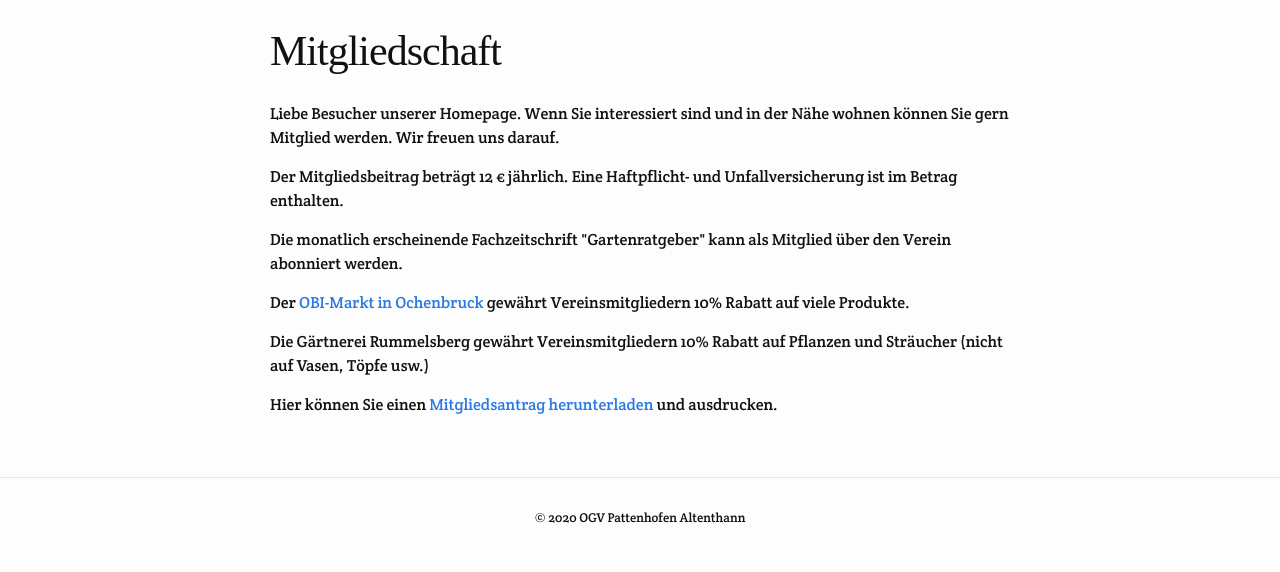
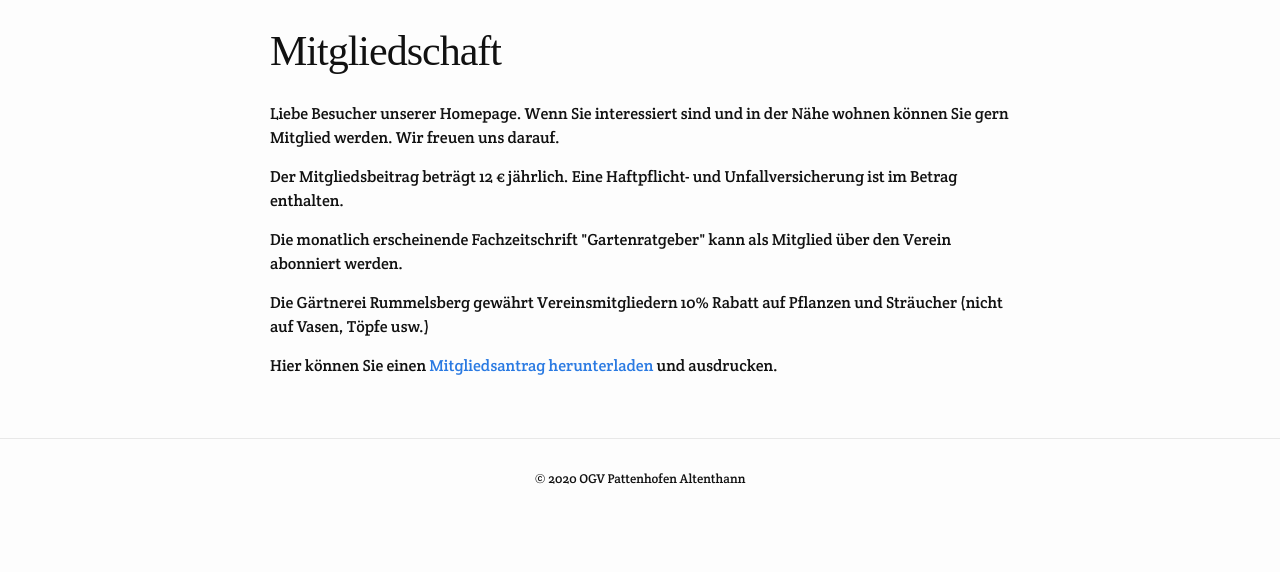
Before and after one commit to markuseckstein/ogv, a Jekyll site: the page built from mitgliedschaft.html, in a window 1280 px wide. Shown: the part 522-1094 px from the top of the page. Built offline with Jekyll 4.4.1, drawn with Linux system fonts in a browser that asks for light colours; some web fonts are replaced; after the commit the page ends 1055 px from its top, so only the background shows below that.

Commit message:
remove OBI rabatt

```diff
--- a/index.html
+++ b/index.html
@@ -13,10 +13,12 @@ teaser-image: willkommen
     auf der Homepage des Vereins für Gartenbau und Landespflege Pattenhofen-Altenthann e.V.
 </p>
 
+<!--
 <aside style="background-color: #ffb3b3; border-radius: 5px; padding: 10px; margin-bottom: 15px">
     <h4>Aktueller Hinweis</h4>
     <p>Die für den 3.4.2020 geplante Flurreinigung findet wegen der aktuellen Coronavirus-Lage NICHT statt.</p>
 </aside>
+-->
 
 <p>
     Wir freuen uns, dass Sie unsere Seite angeklickt haben. Hier finden Sie Infos über Verein, Arbeit, Veranstaltungen und Geräte.
--- a/mitgliedschaft.html
+++ b/mitgliedschaft.html
@@ -8,14 +8,21 @@ teaser-image: mitgliedschaft
 
 <p>
 Liebe Besucher unserer Homepage. Wenn Sie interessiert sind und in der Nähe wohnen können Sie gern Mitglied werden. Wir freuen uns darauf.
-</p><p>
+</p>
+
+<p>
 Der Mitgliedsbeitrag beträgt 12 € jährlich. Eine Haftpflicht- und Unfallversicherung ist im Betrag enthalten.
-</p><p>
+</p>
+
+<p>
 Die monatlich erscheinende Fachzeitschrift "Gartenratgeber" kann als Mitglied über den Verein abonniert werden.
-</p><p>
-Der <a href="https://www.obi.de/baumarkt/schwarzenbruck/" target="_blank">OBI-Markt in Ochenbruck</a> gewährt Vereinsmitgliedern 10% Rabatt auf viele Produkte.
-</p><p>
+</p>
+
+
+<p>
 Die Gärtnerei Rummelsberg gewährt Vereinsmitgliedern 10% Rabatt auf Pflanzen und Sträucher (nicht auf Vasen, Töpfe usw.)
-</p><p>
+</p>
+
+<p>
 Hier können Sie einen <a target="_blank" href="/assets/download/beitrittserklaerung_ogv_pattenhofen_altenthann.pdf">Mitgliedsantrag herunterladen</a> und ausdrucken.
-</p><p>
+</p>
--- a/veranstaltungen.html
+++ b/veranstaltungen.html
@@ -27,10 +27,13 @@ teaser-image: veranstaltungen
             <td class="no-wrap">03.04.2020</td>
             <td><span style="text-decoration: line-through">Flurreinigung in Altenthann, Treffpunkt Bushaltestelle Feuerwehrhaus, 17:00 Uhr</span><strong style="color: red">Wegen aktueller Gefahrenlage aufgrund des Coronavirus abgesagt!</strong></td>
         </tr>
+        <!--
         <tr>
             <td class="no-wrap">09.05.2020</td>
             <td>Blumenabend im Gasthaus "Weißes Kreuz", 19:30 Uhr</td>
         </tr>
+        -->
+
         <tr>
             <td class="no-wrap">05.07.2020</td>
             <td>Ausflug zur LGA Ingolstadt</td>
```
